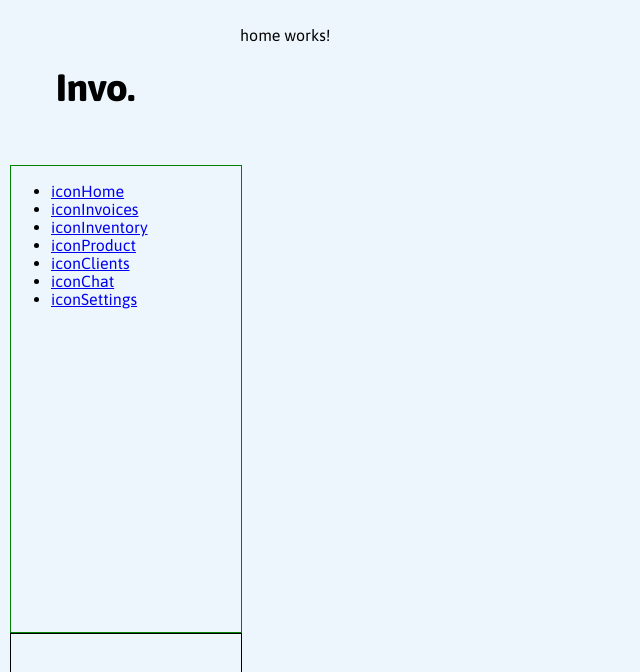
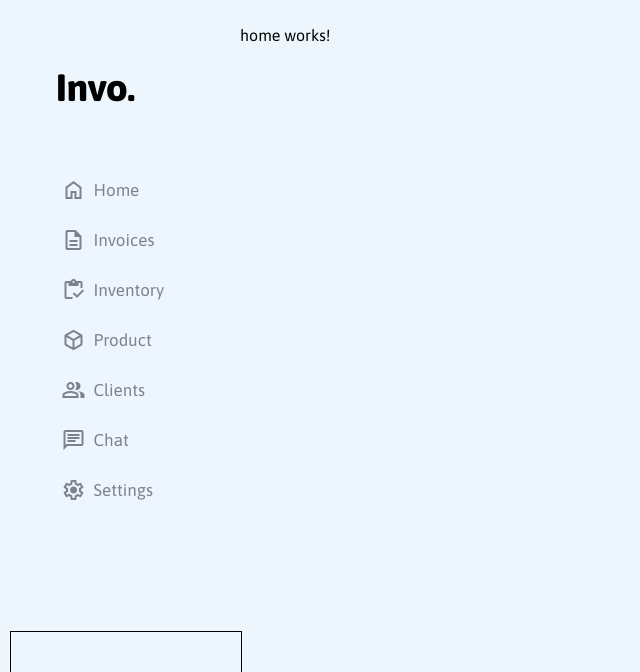
Before and after one commit to Osama-285/Angular_Dashboard, an Angular app in the folder erp/: page /main/home in a window 1280 px wide. Shown: the top 672 px of the page, without its empty margins (0-640 px from the left). Built offline with nearby package versions, Linux system fonts and the light colour scheme.

Commit message:
adding icons

```diff
--- a/erp/src/app/components/dashboard/main/main.component.css
+++ b/erp/src/app/components/dashboard/main/main.component.css
@@ -1,18 +1,15 @@
 .main {
   display: flex;
   flex-direction: row;
-  /* border: 1px solid red; */
   padding: 10px;
 }
 .navbar {
-  /* border: 1px solid red; */
   width: 230px;
   height: 97vh;
 }
 .logo {
   width: 100%;
   height: 20%;
-  /* border: 1px solid rgb(89, 0, 255); */
   display: flex;
   align-items: center;
 }
@@ -24,8 +21,42 @@
 .nav {
   width: 100%;
   height: 60%;
-  border: 1px solid green;
+  /* border: 1px solid green; */
 }
+.nav ul {
+  list-style: none;
+  height: 100%;
+  margin: 0px;
+  padding: 0px;
+  display: flex;
+  flex-direction: column;
+  align-items: center;
+}
+.nav ul li {
+  /* border: 2px solid red; */
+  margin: 5px 0px;
+  height: 40px;
+  border-radius: 8px;
+  width: 90%;
+}
+
+.nav ul li a {
+  width: 100%;
+  /* border: 1px solid red; */
+  display: flex;
+  align-items: center;
+  border-radius: 8px;
+  height: 40px;
+  text-decoration: none;
+  font-weight: 400;
+  font-size: 17px;
+  color: #7c8290;
+}
+.nav ul li a .icon {
+  margin-left: 40px;
+  margin-right: 8px;
+}
+
 .logout_btn {
   width: 100%;
   height: 20%;
--- a/erp/src/app/components/dashboard/main/main.component.html
+++ b/erp/src/app/components/dashboard/main/main.component.html
@@ -1,3 +1,7 @@
+<link
+  rel="stylesheet"
+  href="https://fonts.googleapis.com/css2?family=Material+Symbols+Outlined:opsz,wght,FILL,GRAD@24,400,0,0"
+/>
 <div class="main">
   <div class="navbar">
     <div class="logo">
@@ -7,8 +11,10 @@
       <ul>
         <li *ngFor="let navbar of adminNavBar">
           <a routerLink="{{ navbar.url }}">
-            <span>{{ navbar.icon }}</span>
-            <span>{{ navbar.title }}</span>
+            <span class="material-symbols-outlined icon">{{
+              navbar.icon
+            }}</span>
+            <span class="icon_text">{{ navbar.title }}</span>
           </a>
         </li>
       </ul>
--- a/erp/src/app/constants/nav.constant.ts
+++ b/erp/src/app/constants/nav.constant.ts
@@ -1,9 +1,22 @@
 export const admin = [
-  { url: 'home', icon: 'icon', title: 'Home' },
-  { url: 'invoices', icon: 'icon', title: 'Invoices' },
-  { url: 'inventory', icon: 'icon', title: 'Inventory' },
-  { url: 'product', icon: 'icon', title: 'Product' },
-  { url: 'clients', icon: 'icon', title: 'Clients' },
-  { url: 'chat', icon: 'icon', title: 'Chat' },
-  { url: 'settings', icon: 'icon', title: 'Settings' },
+  {
+    url: 'home',
+    icon: 'home',
+    title: 'Home',
+  },
+  {
+    url: 'invoices',
+    icon: 'description',
+    title: 'Invoices',
+  },
+  { url: 'inventory', icon: 'inventory', title: 'Inventory' },
+  { url: 'product', icon: 'deployed_code', title: 'Product' },
+  { url: 'clients', icon: 'group', title: 'Clients' },
+  { url: 'chat', icon: 'chat', title: 'Chat' },
+  { url: 'settings', icon: 'settings', title: 'Settings' },
 ];
+// <span class="material-symbols-outlined">home</span>;
+// <span class="material-symbols-outlined">
+// local_shipping
+// </span>
+// <span class="material-symbols-outlined">description</span>;
```
